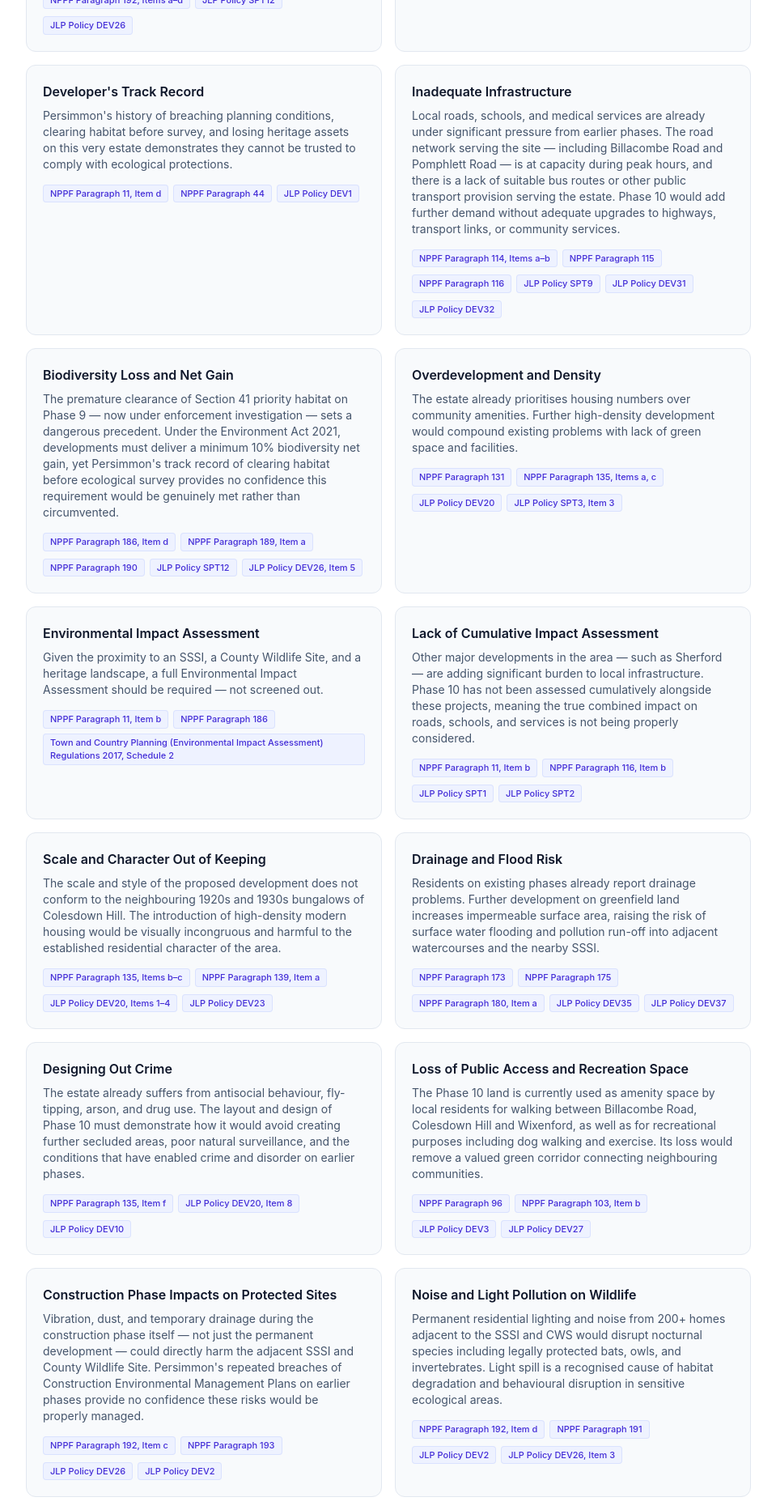
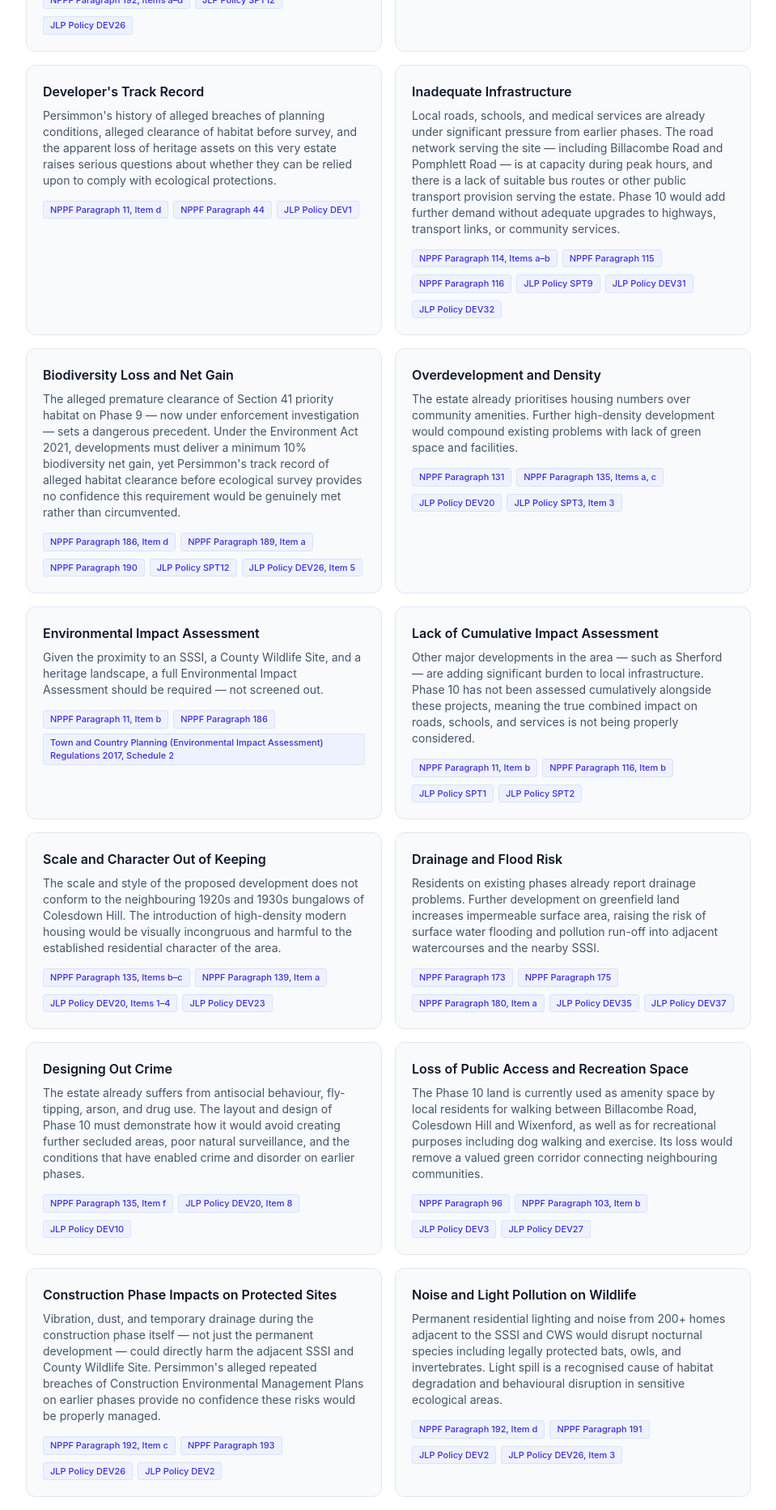
Before and after one commit to smart-plymouth/frontend, a React (Vite) app: page /planning/phase10-campaign in a window 1280 px wide. Shown: the part 4100-5965 px from the top of the page at 81% size, without its empty margins (160-1119 px from the left). Built offline with nearby package versions, Linux system fonts and the light colour scheme.

Commit message:
Make some allegations that are still under investigation softer

```diff
--- a/src/pages/Phase10Campaign.jsx
+++ b/src/pages/Phase10Campaign.jsx
@@ -489,7 +489,7 @@ export default function Phase10Campaign() {
             </div>
             <div className="bg-slate-50 border border-slate-200 rounded-xl p-5">
               <h4 className="font-semibold text-slate-900 mb-2">Developer's Track Record</h4>
-              <p className="text-sm text-slate-600">Persimmon's history of breaching planning conditions, clearing habitat before survey, and losing heritage assets on this very estate demonstrates they cannot be trusted to comply with ecological protections.</p>
+              <p className="text-sm text-slate-600">Persimmon's history of alleged breaches of planning conditions, alleged clearance of habitat before survey, and the apparent loss of heritage assets on this very estate raises serious questions about whether they can be relied upon to comply with ecological protections.</p>
               <PolicyReferences policies="NPPF Paragraph 11, Item d; NPPF Paragraph 44; JLP Policy DEV1" />
             </div>
             <div className="bg-slate-50 border border-slate-200 rounded-xl p-5">
@@ -499,7 +499,7 @@ export default function Phase10Campaign() {
             </div>
             <div className="bg-slate-50 border border-slate-200 rounded-xl p-5">
               <h4 className="font-semibold text-slate-900 mb-2">Biodiversity Loss and Net Gain</h4>
-              <p className="text-sm text-slate-600">The premature clearance of Section 41 priority habitat on Phase 9 — now under enforcement investigation — sets a dangerous precedent. Under the Environment Act 2021, developments must deliver a minimum 10% biodiversity net gain, yet Persimmon's track record of clearing habitat before ecological survey provides no confidence this requirement would be genuinely met rather than circumvented.</p>
+              <p className="text-sm text-slate-600">The alleged premature clearance of Section 41 priority habitat on Phase 9 — now under enforcement investigation — sets a dangerous precedent. Under the Environment Act 2021, developments must deliver a minimum 10% biodiversity net gain, yet Persimmon's track record of alleged habitat clearance before ecological survey provides no confidence this requirement would be genuinely met rather than circumvented.</p>
               <PolicyReferences policies="NPPF Paragraph 186, Item d; NPPF Paragraph 189, Item a; NPPF Paragraph 190; JLP Policy SPT12; JLP Policy DEV26, Item 5" />
             </div>
             <div className="bg-slate-50 border border-slate-200 rounded-xl p-5">
@@ -539,7 +539,7 @@ export default function Phase10Campaign() {
             </div>
             <div className="bg-slate-50 border border-slate-200 rounded-xl p-5">
               <h4 className="font-semibold text-slate-900 mb-2">Construction Phase Impacts on Protected Sites</h4>
-              <p className="text-sm text-slate-600">Vibration, dust, and temporary drainage during the construction phase itself — not just the permanent development — could directly harm the adjacent SSSI and County Wildlife Site. Persimmon's repeated breaches of Construction Environmental Management Plans on earlier phases provide no confidence these risks would be properly managed.</p>
+              <p className="text-sm text-slate-600">Vibration, dust, and temporary drainage during the construction phase itself — not just the permanent development — could directly harm the adjacent SSSI and County Wildlife Site. Persimmon's alleged repeated breaches of Construction Environmental Management Plans on earlier phases provide no confidence these risks would be properly managed.</p>
               <PolicyReferences policies="NPPF Paragraph 192, Item c; NPPF Paragraph 193; JLP Policy DEV26; JLP Policy DEV2" />
             </div>
             <div className="bg-slate-50 border border-slate-200 rounded-xl p-5">
```
